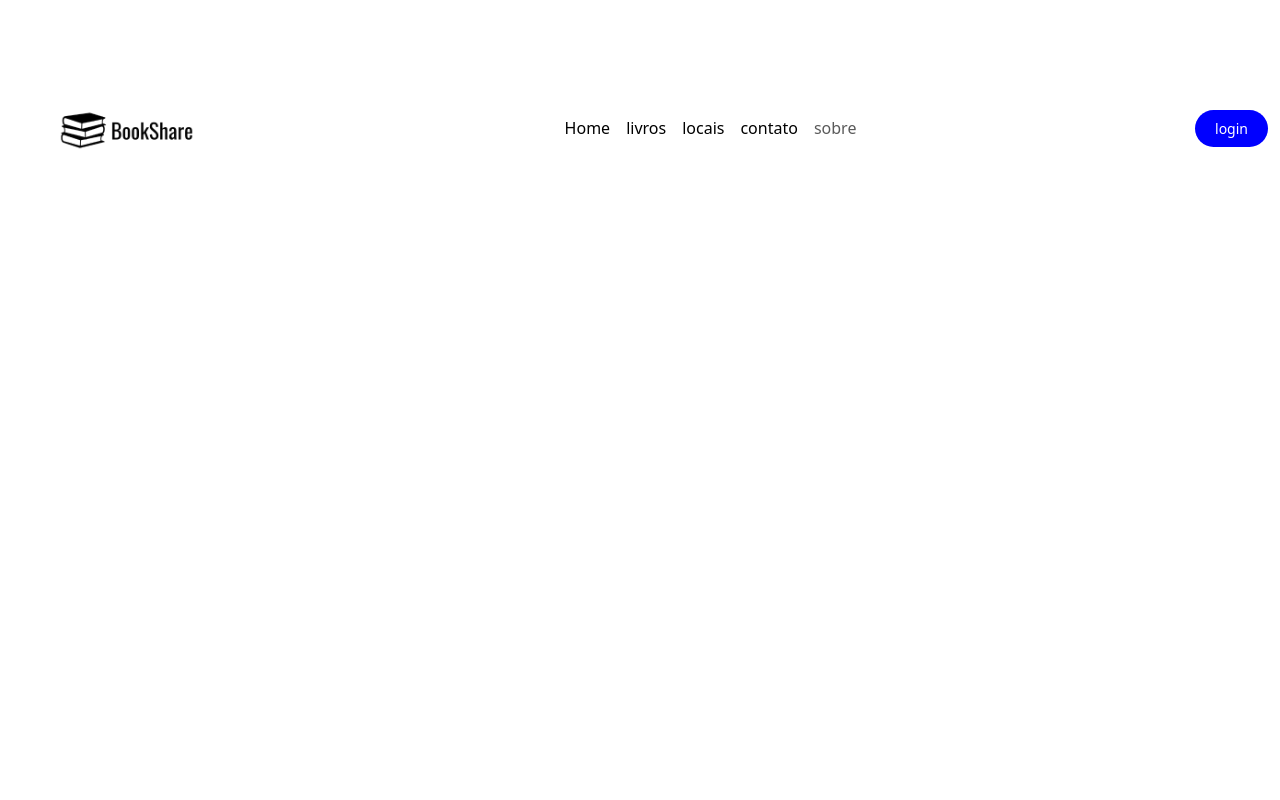
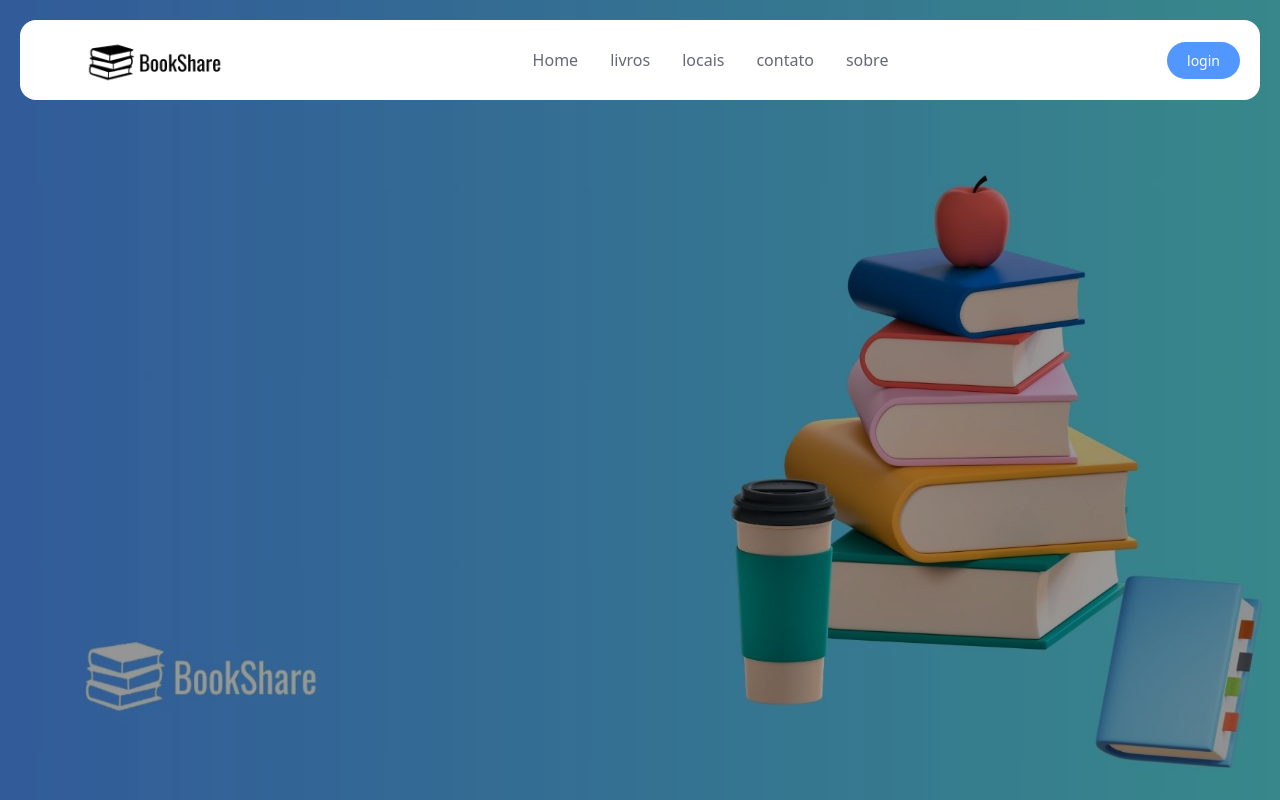
Before and after one commit to matheuscoelhopi/EQUIPE-GOLDEN-, a plain HTML site: page home.html in a window 1280 px wide. Drawn offline with nearby package versions, Linux system fonts and the light colour scheme.

Commit message:
navbar da home

```diff
--- a/home.css
+++ b/home.css
@@ -1,5 +1,18 @@
-.login-button{
-    background-color: blue;
+.navbar {
+    background-color: #fff;
+    height: 80px;
+    margin: 20px;
+    border-radius: 16px;
+    padding: 0.5rem;
+
+}
+
+
+
+
+
+.login-button {
+    background-color: #5297ff;
     color: white;
     font-size: 14px;
     padding: 8px 20px;
@@ -8,16 +21,66 @@
     transition: 0.3s background-color;
 }
 
-.login-button:hover{
-    background-color:black;
+.login-button:hover {
+    background-color: black;
 }
 
-.navbar-toggler{
+.navbar-toggler {
     border: none;
     font-size: 1.25rem;
 
 }
-.navbar-toggler:focus .bnt-closer :focus{
+
+.navbar-toggler:focus .bnt-closer:focus {
     box-shadow: none;
     outline: none;
 }
+
+.nav-link {
+    color: #666777;
+    font-weight: 500;
+    position: relative;
+}
+
+.nav-link:hover,
+.nav-link.active {
+    color: black;
+}
+
+@media (min-width:991px) {
+    .nav-link::before {
+        content: "";
+        position: absolute;
+        bottom: 0;
+        left: 50%;
+        transform: translate(-50%);
+        width: 0;
+        height: 2px;
+        background-color: #5297ff;
+        visibility: hidden;
+        transition: 0.3s ease-in-out;
+    }
+
+    .nav-link:hover::before,
+    .nav-link.active::before {
+        width: 100%;
+        visibility: visible;
+    }
+}
+
+.hero-section,
+.hero-section-img {
+    background-size: cover;
+    width: 100%;
+    height: 100vh;
+}
+
+.hero-section::before {
+    background-color: rgba(0, 0, 0, 0.4);
+    content: '';
+    position: absolute;
+    top: 0;
+    right: 0;
+    bottom: 0;
+    left: 0;
+}
--- a/home.html
+++ b/home.html
@@ -8,12 +8,13 @@
     <script src="/js/bootstrap.min.js"></script>
     <link href="https://cdn.jsdelivr.net/npm/bootstrap@5.3.3/dist/css/bootstrap.min.css" rel="stylesheet"
         integrity="sha384-QWTKZyjpPEjISv5WaRU9OFeRpok6YctnYmDr5pNlyT2bRjXh0JMhjY6hW+ALEwIH" crossorigin="anonymous">
+
     <title>BookShare</title>
     <link rel="stylesheet" href="home.css">
 </head>
 
 <body>
-
+    <!-- NAV BAR -->
     <nav class="navbar navbar-expand-lg  fixed-top">
         <div class="container-fluid">
             <a class="navbar-brand me-auto" href="home.html"> <img src="/img/logo_preta.png" alt="260" height="230"></a>
@@ -21,37 +22,44 @@
             <div class="offcanvas offcanvas-end" tabindex="-1" id="offcanvasNavbar"
                 aria-labelledby="offcanvasNavbarLabel">
                 <div class="offcanvas-header">
-                    <h5 class="offcanvas-title" id="offcanvasNavbarLabel"><img src="img/logo_preta.png" alt="200"
-                            height="195"></h5>
+                    <img src="img/logo_preta.png" alt="200" height="195">
                     <button type="button" class="btn-close" data-bs-dismiss="offcanvas" aria-label="Close"></button>
                 </div>
                 <div class="offcanvas-body">
                     <ul class="navbar-nav justify-content-center flex-grow-1 pe-3">
                         <li class="nav-item">
-                            <a class="nav-link active" aria-current="page" mx-lg-2 href="#">Home</a>
+                            <a class="nav-link mx-lg-2 " href="home.html">Home</a>
                         </li>
                         <li class="nav-item">
-                            <a class="nav-link active" aria-current="page" mx-lg-2 href="#">livros</a>
+                            <a class="nav-link mx-lg-2" href="#">livros</a>
                         </li>
                         <li class="nav-item">
-                            <a class="nav-link active" aria-current="page" mx-lg-2 href="#">locais</a>
+                            <a class="nav-link mx-lg-2 " href="#">locais</a>
                         </li>
                         <li class="nav-item">
-                            <a class="nav-link active" aria-current="page" mx-lg-2 href="#">contato</a>
+                            <a class="nav-link mx-lg-2" href="#">contato</a>
                         </li>
                         <li class="nav-item">
-                            <a class="nav-link" mx-lg-2 href="#">sobre</a>
+                            <a class="nav-link mx-lg-2" href="#">sobre</a>
                         </li>
                     </ul>
                 </div>
             </div>
             <a href="#" class="login-button">login</a>
-            <button class="navbar-toggler" type="button" data-bs-toggle="offcanvas" data-bs-target="#offcanvasNavbar"
+            <button class="navbar-toggler pe-0" type="button" data-bs-toggle="offcanvas" data-bs-target="#offcanvasNavbar"
                 aria-controls="offcanvasNavbar" aria-label="Toggle navigation">
                 <span class="navbar-toggler-icon"></span>
             </button>
         </div>
     </nav>
+    <!-- FIM DO NAV BAR -->
+
+    <!-- seção 01 -->
+    <section class="hero-section"> <img class="hero-section-img" src="img/background_navbar.jpg"  width="100%">
+
+    </section>
+
+    <!-- fim seção 02 -->
 
 
 
```
Also changed, not shown: img/background_navbar.jpg (added).
